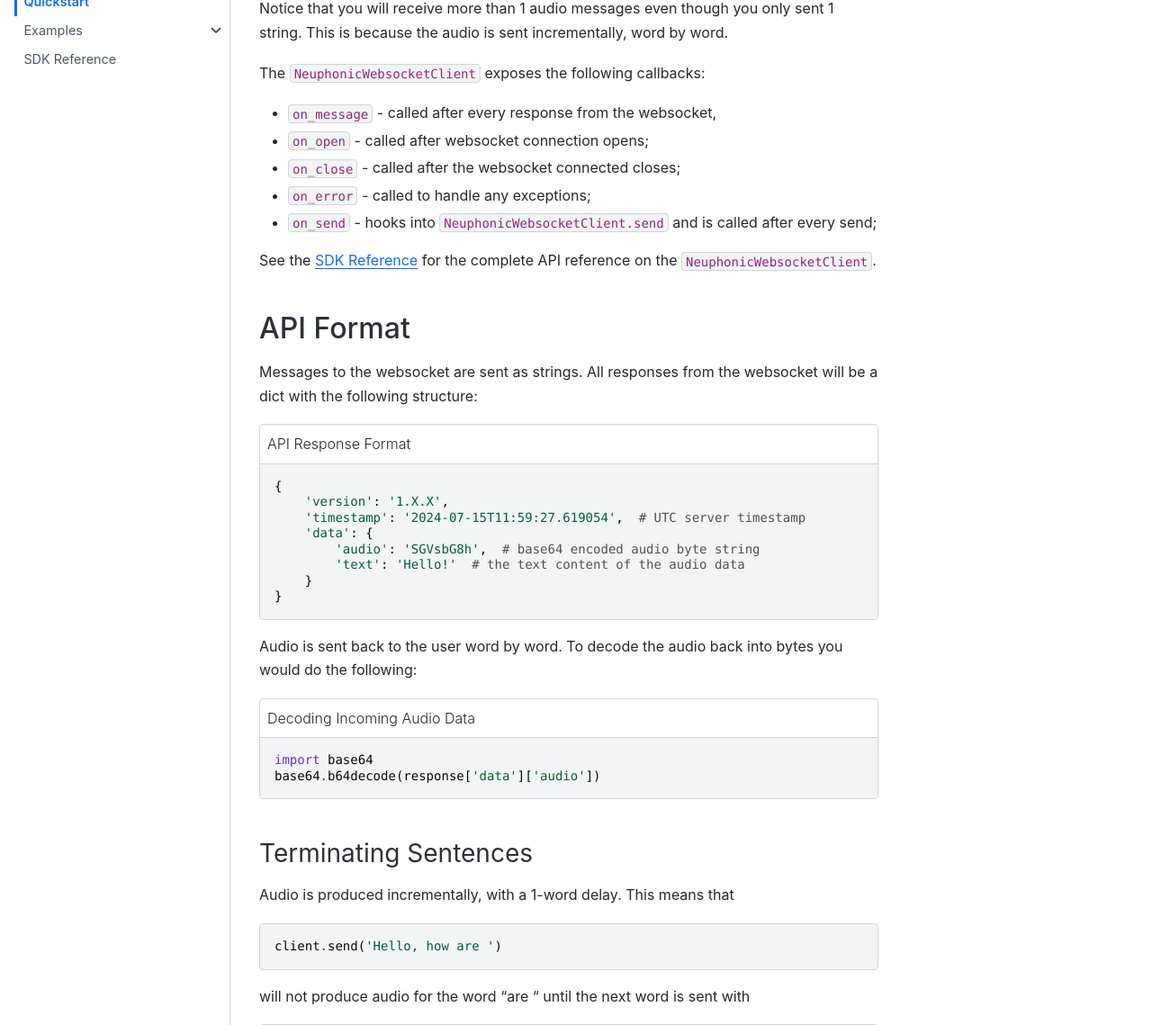
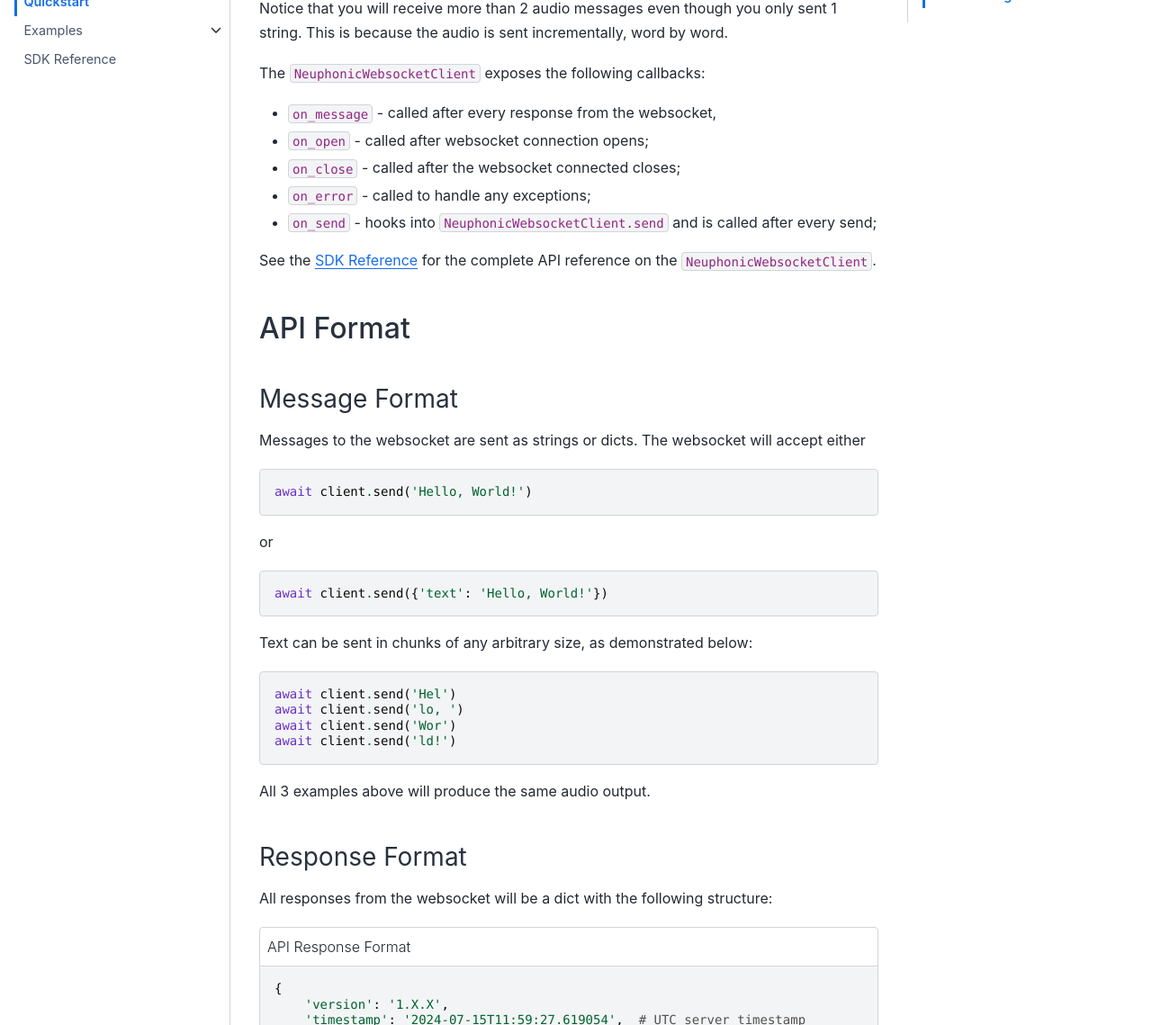
Before and after one commit to neuphonic/pyneuphonic, a Sphinx documentation site: the page built from docs/source/python-sdk/quickstart.md, in a window 1280 px wide and 1400 px high, scrolled down 1158 px, cut to the strip 261-1400 px from the top of the window. Shown: the whole strip at 90% size. Built offline with Sphinx 7.4.7 and the Sphinx Book theme 1.1.4, drawn with Linux system fonts in a browser that asks for light colours; some of the changed text lies outside the part shown.

Commit message:
Made some updates to the docs and added another example.

````diff
--- a/docs/source/python-sdk/quickstart.md
+++ b/docs/source/python-sdk/quickstart.md
@@ -46,7 +46,7 @@ Here is a more verbose example of how to use the `NeuphonicWebsocketClient` and
 :caption: Verbose Example to Illustrate Callback Functionality
 ```
 
-Notice that you will receive more than 1 audio messages even though you only sent 1 string.
+Notice that you will receive more than 2 audio messages even though you only sent 1 string.
 This is because the audio is sent incrementally, word by word.
 
 The `NeuphonicWebsocketClient` exposes the following callbacks:
@@ -59,7 +59,29 @@ The `NeuphonicWebsocketClient` exposes the following callbacks:
 See the [SDK Reference](sdk-reference.rst) for the complete API reference on the `NeuphonicWebsocketClient`.
 
 ## API Format
-Messages to the websocket are sent as strings.
+### Message Format
+Messages to the websocket are sent as strings or dicts.
+The websocket will accept either
+```python
+await client.send('Hello, World!')
+```
+or
+```python
+await client.send({'text': 'Hello, World!'})
+```
+
+Text can be sent in chunks of any arbitrary size, as demonstrated below:
+```python
+await client.send('Hel')
+await client.send('lo, ')
+await client.send('Wor')
+await client.send('ld!')
+```
+
+All 3 examples above will produce the same audio output.
+
+### Response Format
+
 All responses from the websocket will be a dict with the following structure:
 
 ```{code-block} python
@@ -86,17 +108,17 @@ base64.b64decode(response['data']['audio'])
 Audio is produced incrementally, with a 1-word delay.
 This means that
 ```python
-client.send('Hello, how are ')
+await client.send('Hello, how are ')
 ```
 will not produce audio for the word "are " until the next word is sent with
 ```python
-client.send('you ')
+await client.send('you ')
 ```
 The server will always wait for the next word unless a message ends in one of: `['.', '!', '?']`, indicating the end of a
 sentence.
 This will trigger the server to produce audio for the last word.
 So, in this case, to end the sentence you may send
 ```python
-client.send('doing today?')
+await client.send('doing today?')
 ```
 which will produce audio all the way to end of the sentence.
````
Also changed, not shown: docs/source/python-sdk/examples/forwarding-audio.md (added, +11 -0 lines), docs/source/python-sdk/examples/index.md (+1 -0 lines), docs/source/python-sdk/examples/simple-tts.md (+1 -0 lines), 3 other files.
